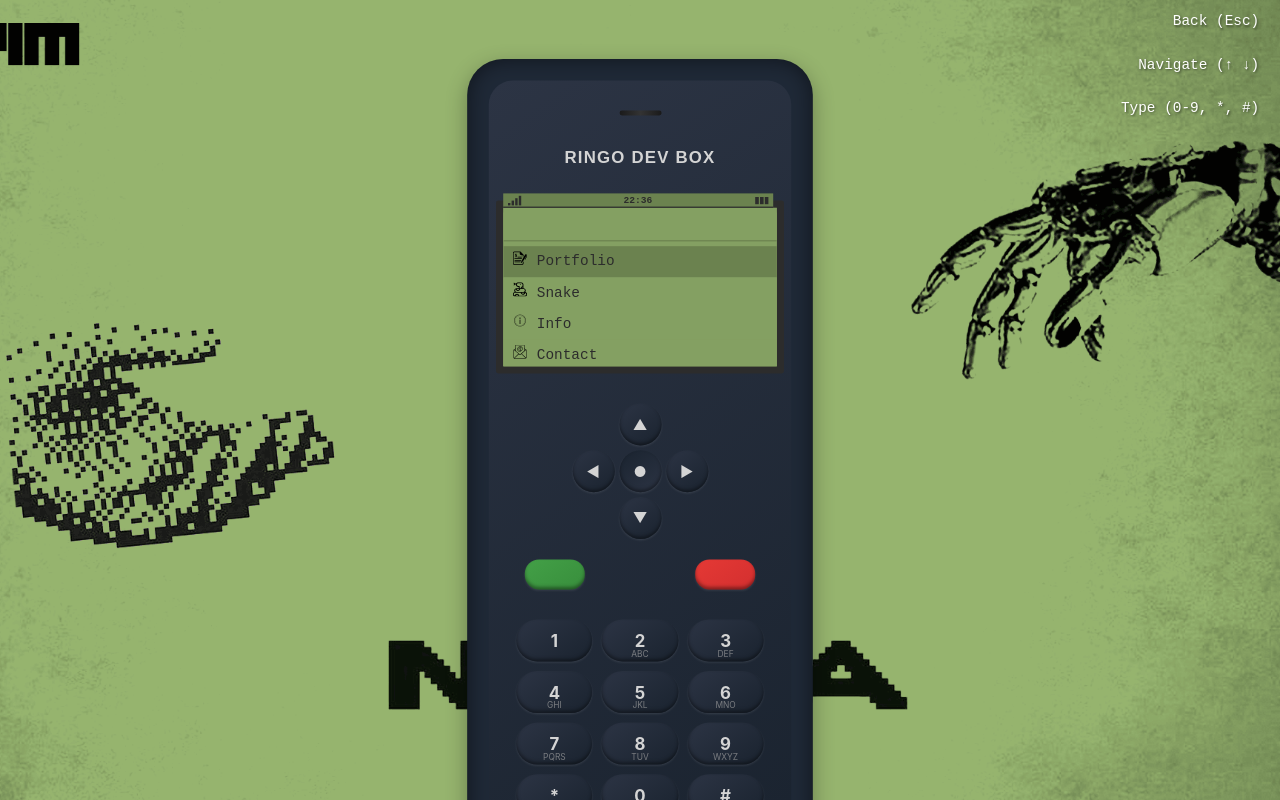
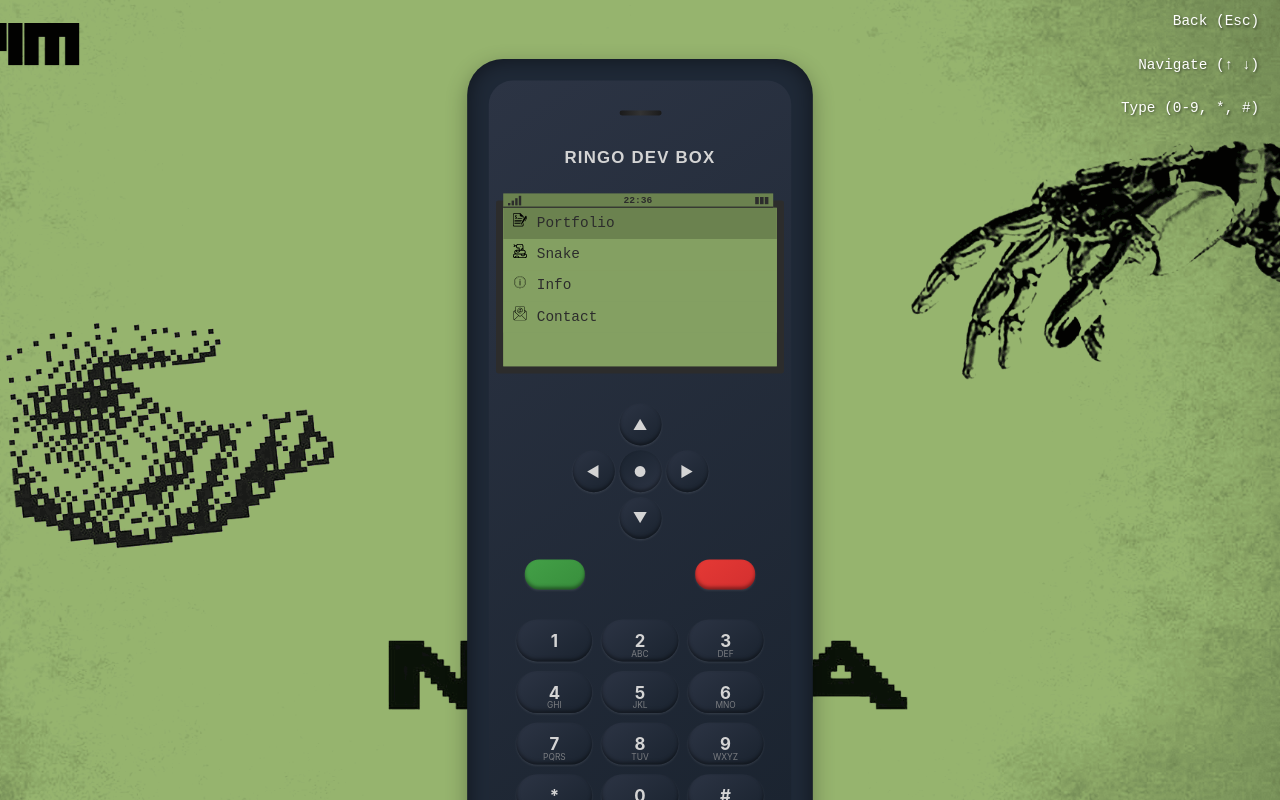
Before and after one commit to yeet420x/ringodevbox, a React (Vite) app: page / in a window 1280 px wide. Built offline with nearby package versions, Linux system fonts and the light colour scheme.

Commit message:
fix title

```diff
--- a/src/components/Interface.jsx
+++ b/src/components/Interface.jsx
@@ -161,7 +161,7 @@ function Interface() {
       <div className="nokia-interface">
         {renderStatusBar()}
         <div className="content">
-          <header className="screen-title">RINGO'S DEV BOX</header>
+
           <div className="menu-grid">
             {menuItems.map((item, index) => (
               <div
```
